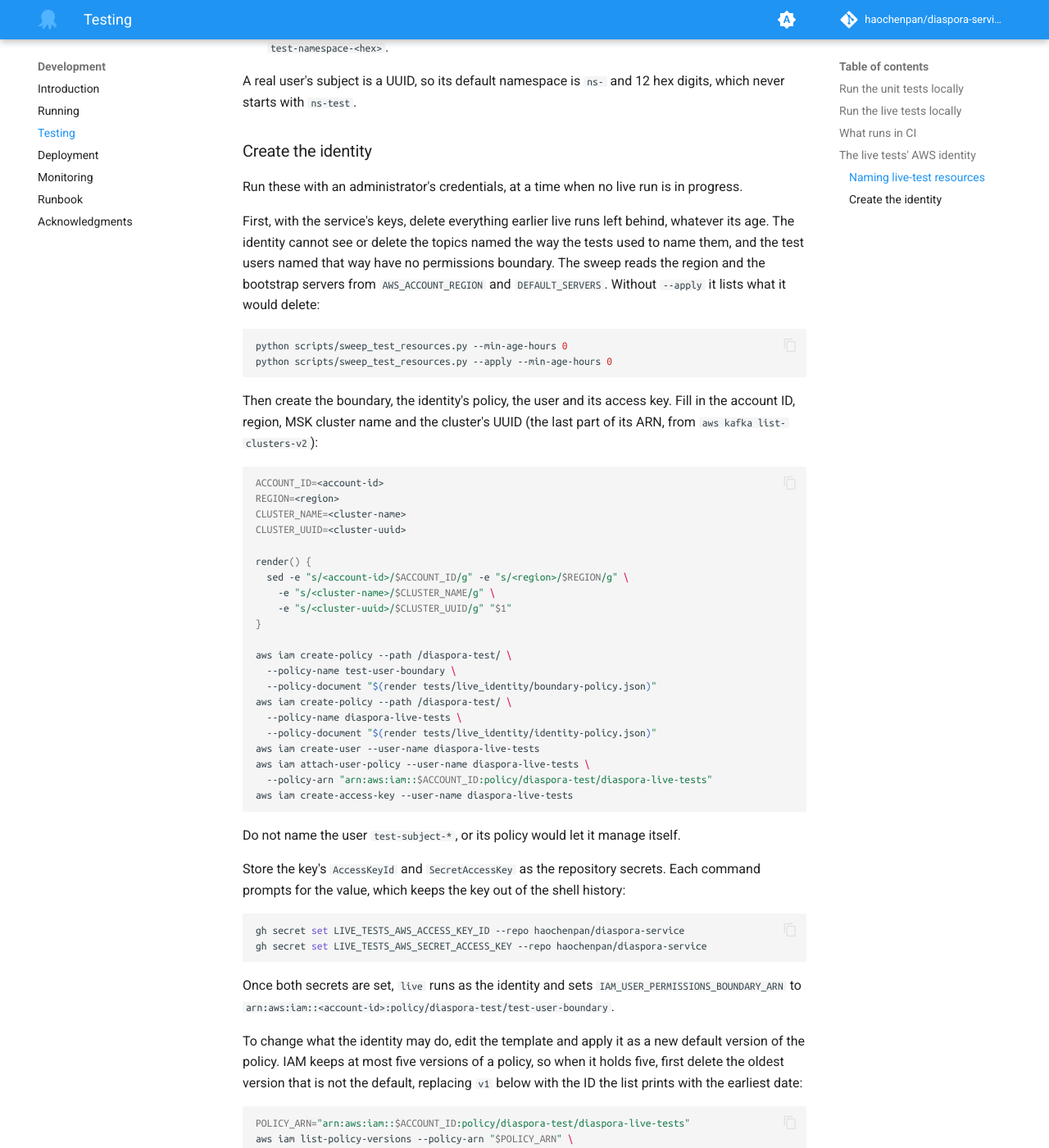
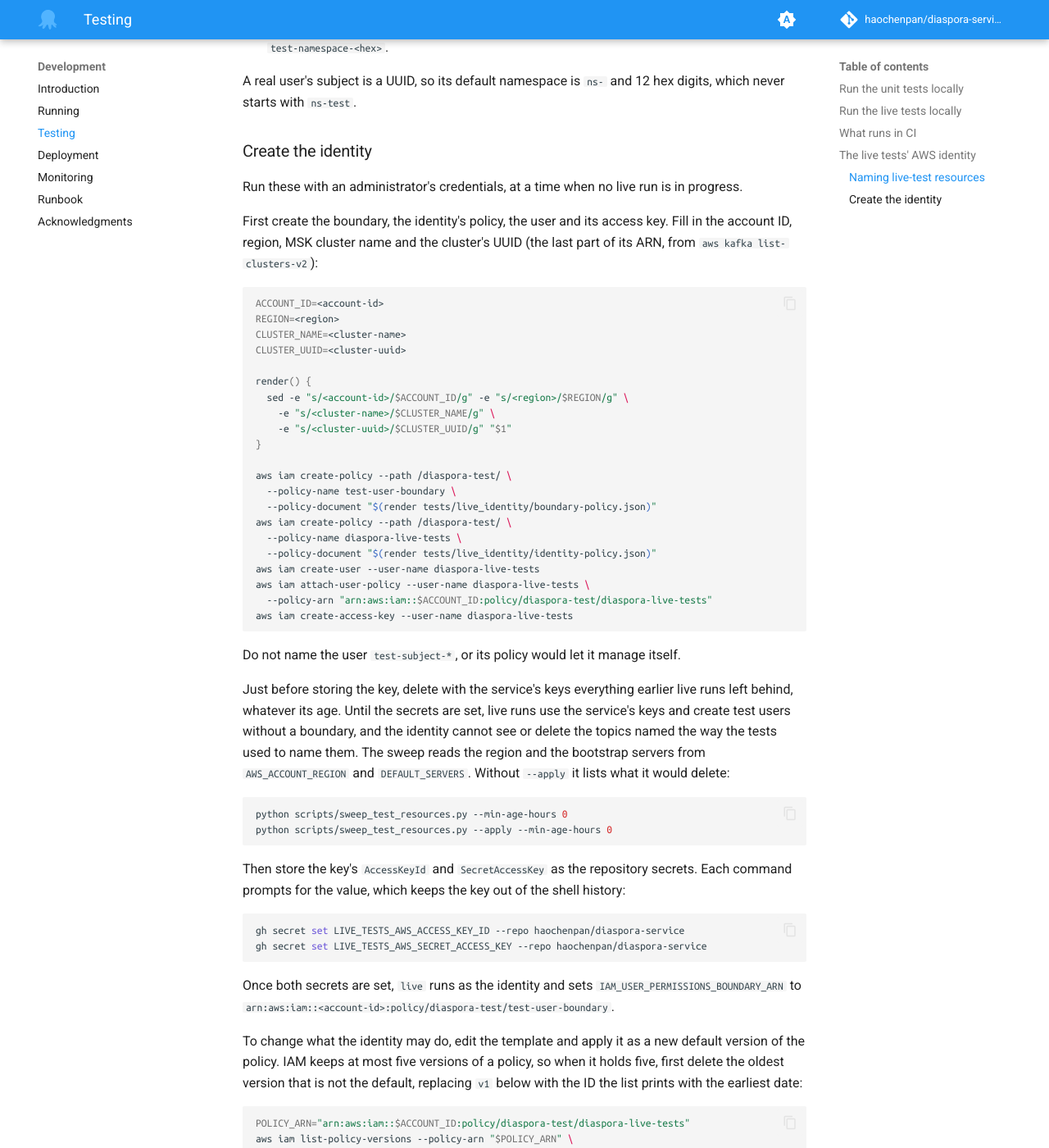
Before and after one commit to haochenpan/diaspora-service, an MkDocs documentation site: the page built from docs/2-testing.md, in a window 1280 px wide and 1400 px high, scrolled down 3253 px. Shown: the whole window at 82% size. Built offline with MkDocs 1.6.1 and Material for MkDocs 9.7.7, drawn with Linux system fonts in a browser that asks for light colours; comment, search, counter and statistics services are not loaded; the version menu is left out; part of the change alters nothing that is shown.

Commit message:
Sweep with the service's keys just before storing the live tests' key
Co-Authored-By: Claude Opus 5.5 <noreply@anthropic.com>

````diff
--- a/docs/2-testing.md
+++ b/docs/2-testing.md
@@ -148,19 +148,7 @@ hex digits, which never starts with `ns-test`.
 Run these with an administrator's credentials, at a time when no live run
 is in progress.
 
-First, with the service's keys, delete everything earlier live runs left
-behind, whatever its age. The identity cannot see or delete the topics
-named the way the tests used to name them, and the test users named that
-way have no permissions boundary. The sweep reads the region and the
-bootstrap servers from `AWS_ACCOUNT_REGION` and `DEFAULT_SERVERS`. Without
-`--apply` it lists what it would delete:
-
-```bash
-python scripts/sweep_test_resources.py --min-age-hours 0
-python scripts/sweep_test_resources.py --apply --min-age-hours 0
-```
-
-Then create the boundary, the identity's policy, the user and its access
+First create the boundary, the identity's policy, the user and its access
 key. Fill in the account ID, region, MSK cluster name and the cluster's
 UUID (the last part of its ARN, from `aws kafka list-clusters-v2`):
 
@@ -191,7 +179,20 @@ aws iam create-access-key --user-name diaspora-live-tests
 Do not name the user `test-subject-*`, or its policy would let it manage
 itself.
 
-Store the key's `AccessKeyId` and `SecretAccessKey` as the repository
+Just before storing the key, delete with the service's keys everything
+earlier live runs left behind, whatever its age. Until the secrets are
+set, live runs use the service's keys and create test users without a
+boundary, and the identity cannot see or delete the topics named the way
+the tests used to name them. The sweep reads the region and the bootstrap
+servers from `AWS_ACCOUNT_REGION` and `DEFAULT_SERVERS`. Without `--apply`
+it lists what it would delete:
+
+```bash
+python scripts/sweep_test_resources.py --min-age-hours 0
+python scripts/sweep_test_resources.py --apply --min-age-hours 0
+```
+
+Then store the key's `AccessKeyId` and `SecretAccessKey` as the repository
 secrets. Each command prompts for the value, which keeps the key out of
 the shell history:
 
````
